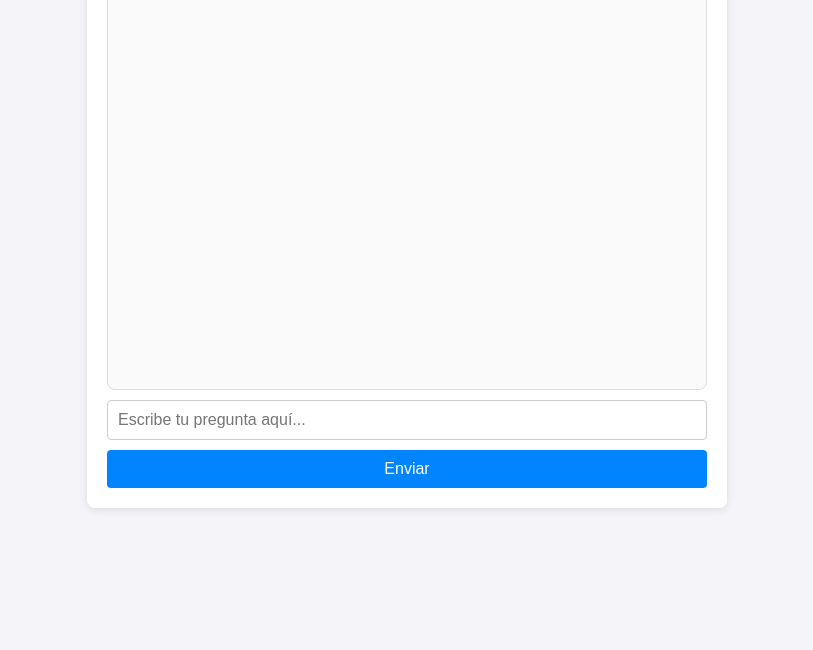
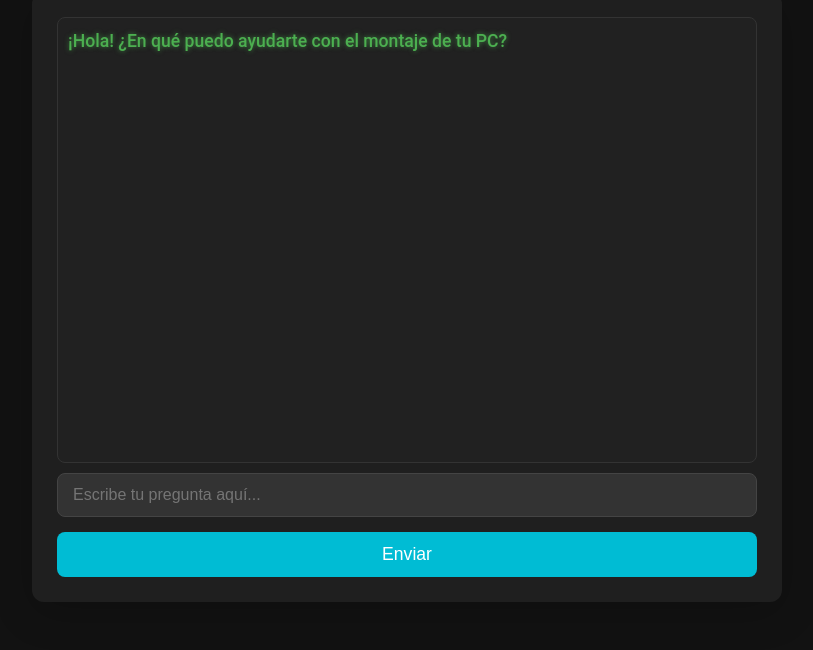
Before and after one commit to MontaTuPcIa/MontaTuPcIa.github.io, a plain HTML site: page index.html in a window 1280 px wide. Shown: the part 150-800 px from the top of the page, without its empty margins (233-1046 px from the left). Drawn offline with Linux system fonts and the light colour scheme.

Commit message:
index.html

```diff
--- a/index.html
+++ b/index.html
@@ -7,85 +7,120 @@
     <style>
         /* Estilos generales */
         body {
-            font-family: Arial, sans-serif;
-            background-color: #f4f4f9;
+            font-family: 'Roboto', sans-serif;
             margin: 0;
             padding: 0;
+            background-color: #121212;
+            color: #fff;
             display: flex;
             flex-direction: column;
             justify-content: center;
             align-items: center;
+            height: 100vh;
+            overflow: hidden;
         }
 
+        /* Título */
         h1 {
-            color: #333;
-            font-size: 2em;
+            font-size: 2.5em;
             margin-top: 20px;
+            text-align: center;
+            color: #00bcd4;
+            text-shadow: 0 2px 8px rgba(0, 188, 212, 0.5);
         }
 
-        /* Estilos del chat */
+        /* Caja de chat */
         #chat-box {
             width: 100%;
-            max-width: 600px;
-            margin: 20px;
-            background-color: #fff;
-            border-radius: 8px;
-            box-shadow: 0 2px 10px rgba(0, 0, 0, 0.1);
-            padding: 20px;
+            max-width: 700px;
+            background-color: #1f1f1f;
+            border-radius: 12px;
+            box-shadow: 0 10px 40px rgba(0, 0, 0, 0.2);
+            padding: 25px;
             display: flex;
             flex-direction: column;
             justify-content: space-between;
+            height: 70vh;
+            transition: all 0.3s ease;
         }
 
         #messages {
-            height: 400px;
+            height: 100%;
             overflow-y: auto;
-            border: 1px solid #ddd;
+            border: 1px solid #333;
             border-radius: 8px;
+            background-color: #212121;
             padding: 10px;
             margin-bottom: 10px;
-            background-color: #fafafa;
         }
 
-        /* Estilos de los mensajes */
+        /* Estilo para los mensajes */
         .message {
             margin-bottom: 15px;
+            font-size: 1.1em;
+            line-height: 1.5;
         }
 
         .user {
-            color: #0084ff;
-            font-weight: bold;
+            color: #ff9800;
+            font-weight: 500;
+            text-shadow: 0 0 5px rgba(255, 152, 0, 0.7);
         }
 
         .bot {
-            color: #4CAF50;
-            font-weight: bold;
+            color: #4caf50;
+            font-weight: 500;
+            text-shadow: 0 0 5px rgba(76, 175, 80, 0.7);
         }
 
-        /* Estilo para la caja de entrada */
+        /* Entrada de texto */
         #user-input {
             width: 100%;
-            padding: 10px;
-            border: 1px solid #ccc;
-            border-radius: 4px;
+            padding: 12px 15px;
+            background-color: #333;
+            border: 1px solid #444;
+            border-radius: 8px;
+            color: #fff;
             font-size: 1em;
-            margin-bottom: 10px;
+            margin-bottom: 15px;
             box-sizing: border-box;
+            outline: none;
+            transition: background-color 0.3s ease;
         }
 
-        /* Estilo para el botón */
+        #user-input:focus {
+            background-color: #444;
+        }
+
+        /* Botón */
         button {
-            padding: 10px 15px;
-            background-color: #0084ff;
+            padding: 12px 20px;
+            background-color: #00bcd4;
             color: white;
             border: none;
-            border-radius: 4px;
+            border-radius: 8px;
+            font-size: 1.1em;
             cursor: pointer;
-            font-size: 1em;
+            transition: transform 0.2s ease, background-color 0.3s ease;
         }
 
         button:hover {
-            background-color: #005bb5;
+            background-color: #0097a7;
+            transform: translateY(-3px);
+        }
+
+        /* Estilo para cuando el chat se desplaza */
+        #messages::-webkit-scrollbar {
+            width: 8px;
+        }
+
+        #messages::-webkit-scrollbar-thumb {
+            background-color: #333;
+            border-radius: 4px;
+        }
+
+        #messages::-webkit-scrollbar-track {
+            background-color: #212121;
         }
 
         /* Hacer el chat responsivo */
@@ -93,19 +128,23 @@
             #chat-box {
                 width: 90%;
             }
+
+            h1 {
+                font-size: 2em;
+            }
         }
     </style>
 </head>
 <body>
 
-    <!-- Título principal -->
-    <h1>Asistente para montar tu PC</h1>
+    <!-- Título -->
+    <h1>MontaTuPCIA</h1>
 
     <!-- Caja de chat -->
     <div id="chat-box">
         <!-- Mensajes del chat -->
         <div id="messages">
-            <div class="message bot">Hola, ¿en qué puedo ayudarte para montar tu PC?</div>
+            <div class="message bot">¡Hola! ¿En qué puedo ayudarte con el montaje de tu PC?</div>
         </div>
 
         <!-- Entrada de texto -->
@@ -134,7 +173,7 @@
 
             // Simular una respuesta del bot (aquí iría la integración con IA)
             setTimeout(() => {
-                const botResponse = "Para empezar, ¿qué tipo de uso le darás a tu PC? (gaming, trabajo, multimedia, etc.)";
+                const botResponse = "Para comenzar, ¿cuál es el uso principal de tu PC? (gaming, trabajo, multimedia, etc.)";
                 messagesDiv.innerHTML += `<div class="message bot">IA: ${botResponse}</div>`;
 
                 // Hacer que el chat se desplace hacia abajo
```
